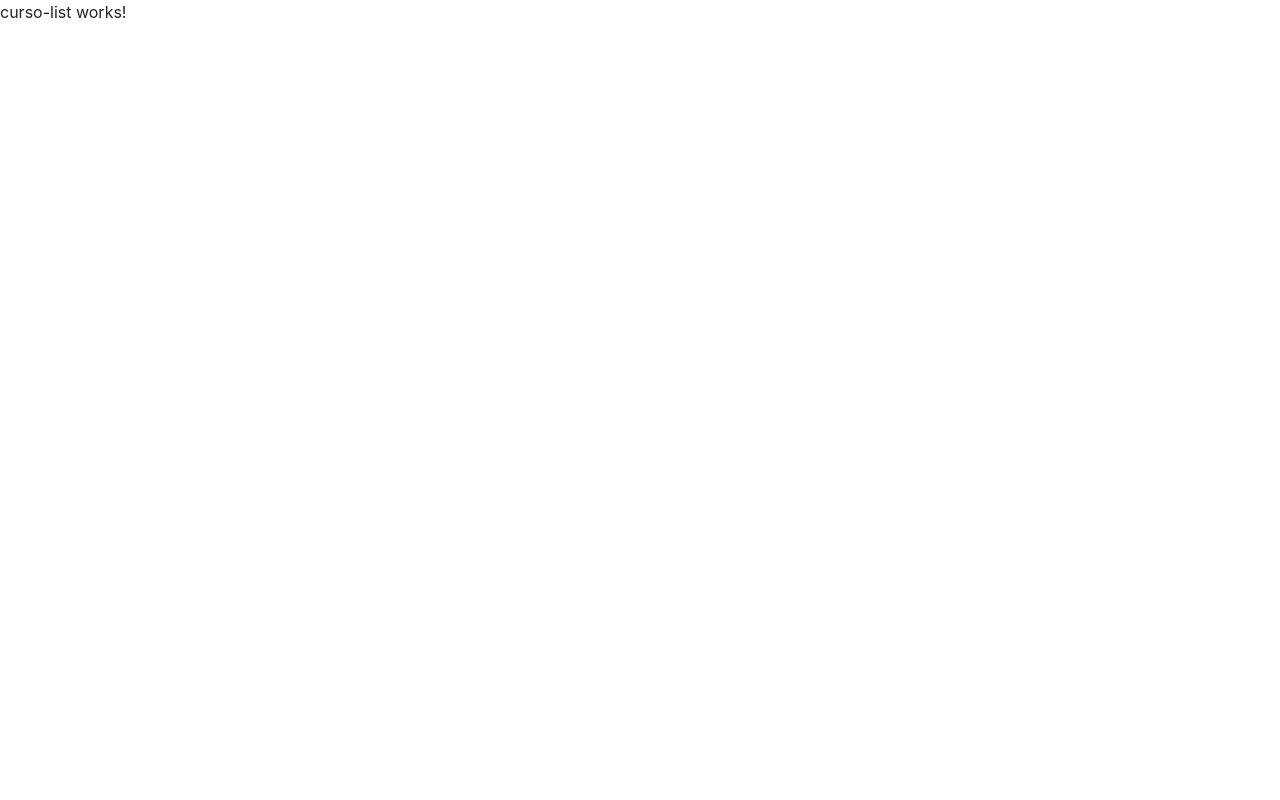
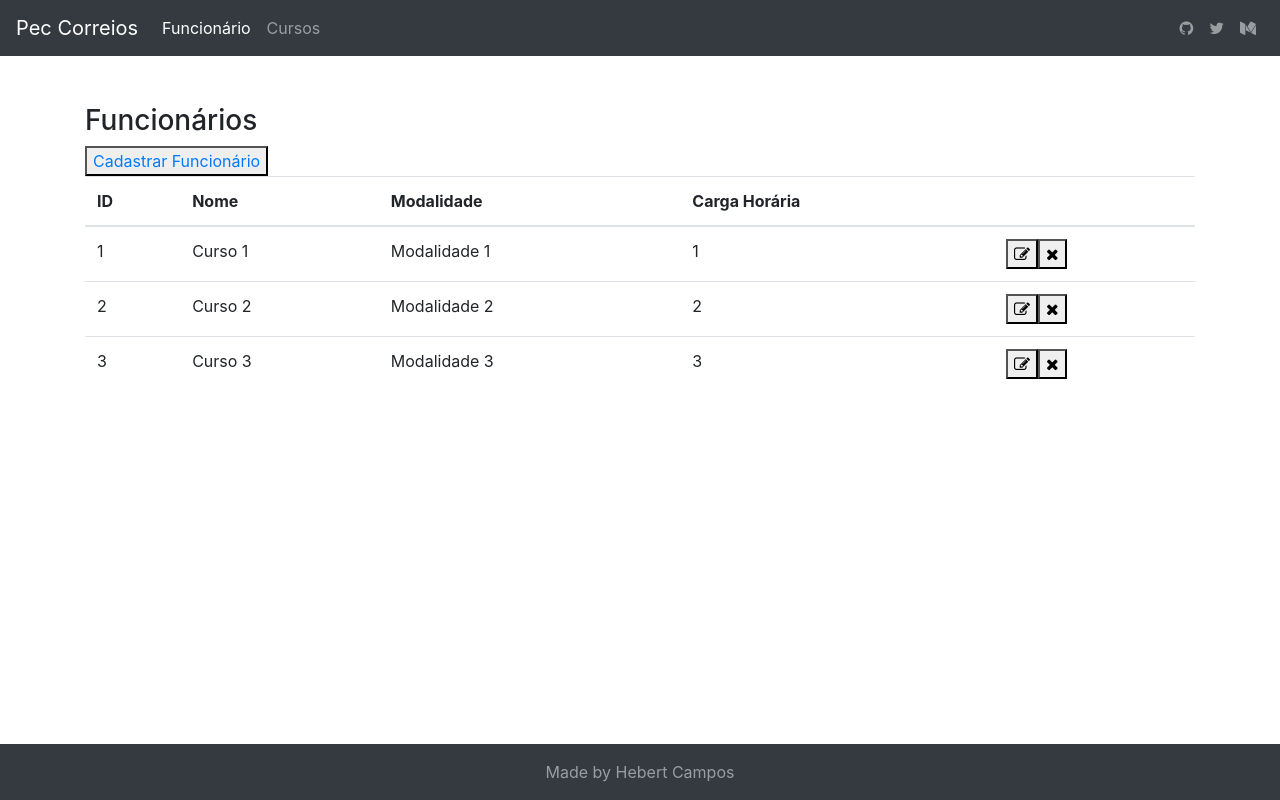
Before and after one commit to kr0ck/pec, an Angular app: page /Lista_dos_Curso in a window 1280 px wide. Built offline with nearby package versions, Linux system fonts and the light colour scheme.

Commit message:
lista cursos

```diff
--- a/package.json
+++ b/package.json
@@ -30,8 +30,8 @@
     "zone.js": "~0.8.26"
   },
   "devDependencies": {
-    "@angular-devkit/build-angular": "~0.11.0",
-    "@angular/cli": "~7.1.3",
+    "@angular-devkit/build-angular": "^0.11.3",
+    "@angular/cli": "^7.1.3",
     "@angular/compiler-cli": "^6.1.0",
     "@angular/language-service": "^6.1.0",
     "@types/jasmine": "~2.8.8",
--- a/src/app/views/curso-list/curso-list.component.html
+++ b/src/app/views/curso-list/curso-list.component.html
@@ -1,3 +1,53 @@
-<p>
-  curso-list works!
-</p>
+<app-layout>
+  <div class="row">
+    <div class="col-md-12">
+      <h3 class="title-5 m-b-35">Funcionários</h3>
+      <div class="table-data__tool">
+        <div class="table-data__tool-right">
+          <button class="au-btn au-btn-icon au-btn--green au-btn--small">
+            <a href="#">Cadastrar Funcionário</a>
+          </button>
+        </div>
+      </div>
+      <div class="table-responsive table-responsive-data2">
+        <table class="table table-data2">
+          <thead>
+            <tr>
+              <th *ngFor="let head of headElements" scope="col">{{ head }}</th>
+            </tr>
+          </thead>
+          <tbody>
+            <tr class="tr-shadow" mdbTableCol *ngFor="let el of elements">
+              <td scope="row">{{ el.id }}</td>
+              <td>{{ el.name }}</td>
+              <td>{{ el.modalidade }}</td>
+              <td>{{ el.cargHora }}</td>
+              <td>
+                <div class="table-data-feature">
+                  <button
+                    class="item"
+                    data-toggle="tooltip"
+                    data-placement="top"
+                    title="Editar"
+                  >
+                    <i class="fa fa-edit"></i>
+                  </button>
+                  <button
+                    class="item"
+                    data-toggle="tooltip"
+                    data-placement="top"
+                    title="Deletar"
+                  >
+                    <i class="fa fa-close"></i>
+                  </button>
+                </div>
+              </td>
+            </tr>
+            <tr class="spacer"></tr>
+          </tbody>
+        </table>
+      </div>
+      <!-- END DATA TABLE -->
+    </div>
+  </div>
+</app-layout>
--- a/src/app/views/curso-list/curso-list.component.ts
+++ b/src/app/views/curso-list/curso-list.component.ts
@@ -7,6 +7,15 @@ import { Component, OnInit } from '@angular/core';
 })
 export class CursoListComponent implements OnInit {
 
+  elements: any = [
+    {id: 1, name: 'Curso 1', modalidade: 'Modalidade 1', cargHora: '1'},
+    {id: 2, name: 'Curso 2', modalidade: 'Modalidade 2', cargHora: '2'},
+    {id: 3, name: 'Curso 3', modalidade: 'Modalidade 3', cargHora: '3'},  ];
+
+  headElements = ['ID', 'Nome', 'Modalidade', 'Carga Horária', ''];
+
+
+
   constructor() { }
 
   ngOnInit() {
```
Also changed, not shown: 1 other file (tests, documents, lock files or other folders).
